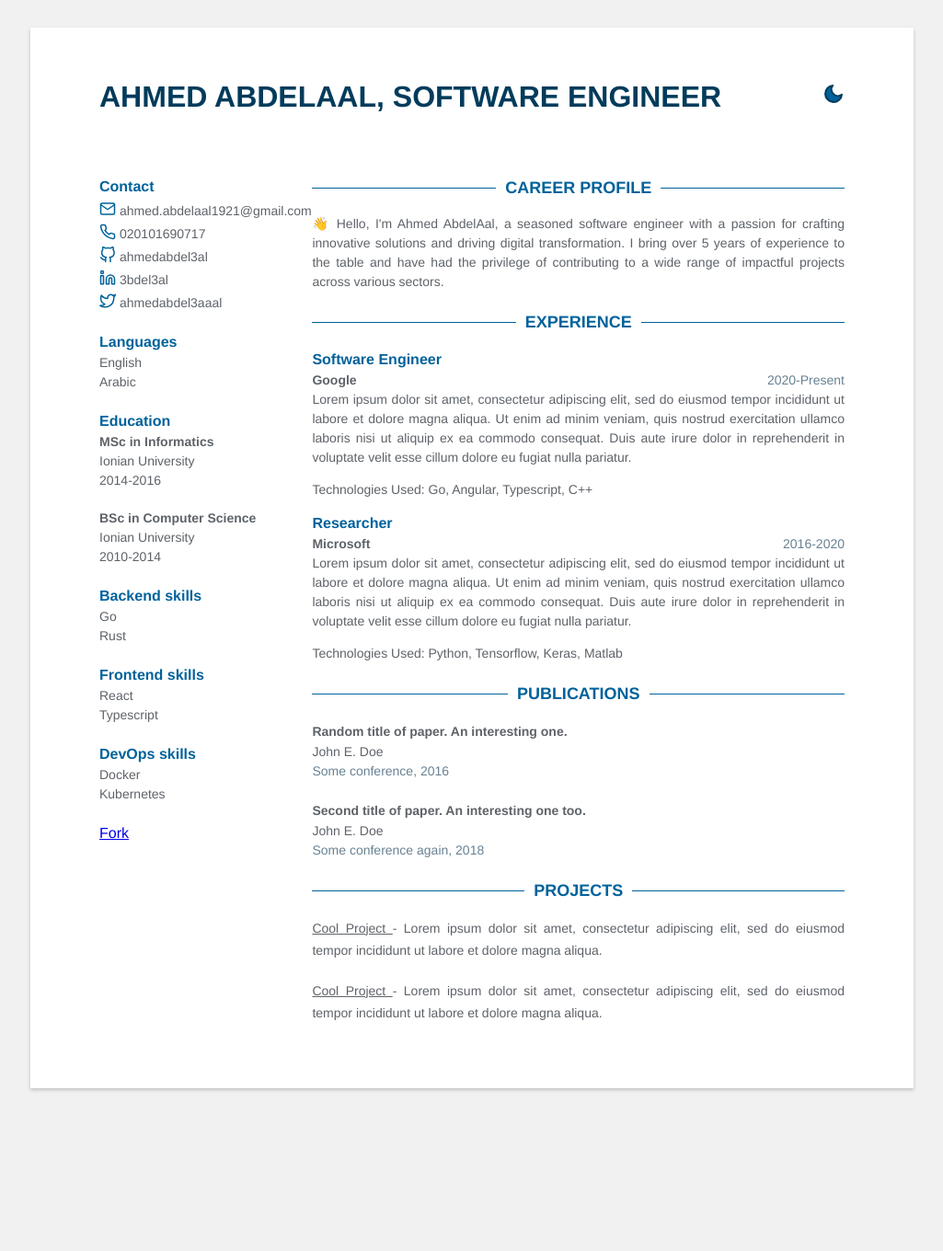
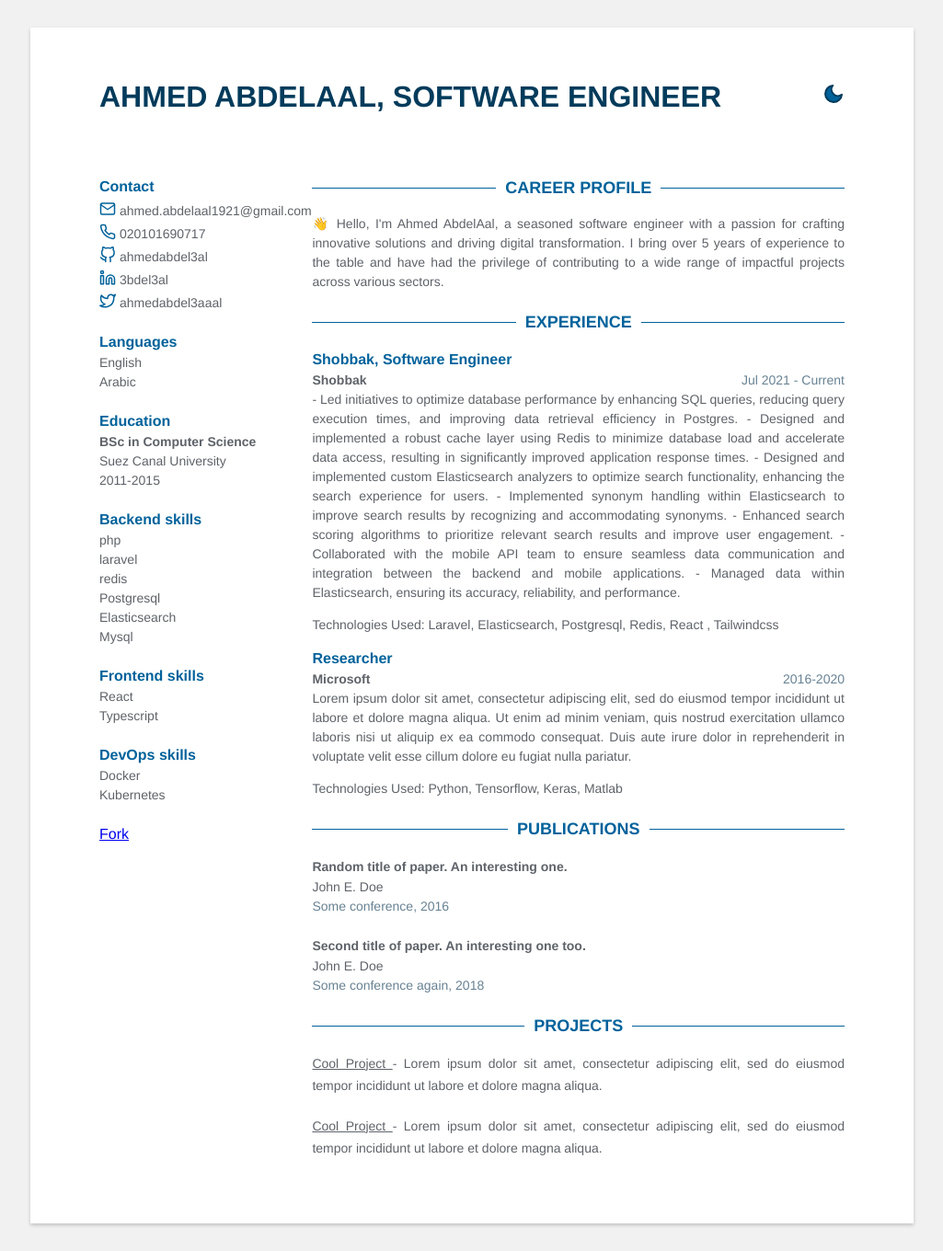
Before and after one commit to ahmedabdel3al/ahmedabdel3al.github.io, a Jekyll site: the page built from index.html, in a window 1280 px wide. Shown: the whole page at 92% size, without its empty margins (127-1152 px from the left). Built offline with Jekyll 4.4.1, drawn with Linux system fonts in a browser that asks for light colours; before the commit the page ends 1213 px from its top, so only the background shows below that.

Commit message:
Update data.yml

```diff
--- a/_data/data.yml
+++ b/_data/data.yml
@@ -15,19 +15,19 @@ languages:
   - idiom: Arabic
 
 education:
-  - degree: MSc in Informatics
-    time: 2014-2016
-    university: Ionian University
-
   - degree: BSc in Computer Science
-    time: 2010-2014
-    university: Ionian University
+    time: 2011-2015
+    university: Suez Canal University
 
 skills:
   - category: Backend
     skill:
-      - Go
-      - Rust
+      - php
+      - laravel
+      - redis
+      - Postgresql
+      - Elasticsearch
+      - Mysql
   - category: Frontend
     skill:
       - React
@@ -44,17 +44,19 @@ profile: |
 
 # Experience
 experience:
-  - role: Software Engineer
-    time: 2020-Present
-    company: Google
+  - role: Shobbak, Software Engineer
+    time: Jul 2021 - Current
+    company: Shobbak
     details: |
-      Lorem ipsum dolor sit amet, consectetur adipiscing elit, sed do eiusmod
-      tempor incididunt ut labore et dolore magna aliqua. Ut enim ad minim veniam,
-      quis nostrud exercitation ullamco laboris nisi ut aliquip ex ea commodo consequat.
-      Duis aute irure dolor in reprehenderit in voluptate velit esse cillum dolore eu
-      fugiat nulla pariatur.
+      - Led initiatives to optimize database performance by enhancing SQL queries, reducing query execution times, and improving data retrieval efficiency in Postgres.
+      - Designed and implemented a robust cache layer using Redis to minimize database load and accelerate data access, resulting in significantly improved application response times.
+      - Designed and implemented custom Elasticsearch analyzers to optimize search functionality, enhancing the search experience for users.
+      - Implemented synonym handling within Elasticsearch to improve search results by recognizing and accommodating synonyms.
+      - Enhanced search scoring algorithms to prioritize relevant search results and improve user engagement.
+      - Collaborated with the mobile API team to ensure seamless data communication and integration between the backend and mobile applications.
+      - Managed data within Elasticsearch, ensuring its accuracy, reliability, and performance.
     technologies_used: |
-      Go, Angular, Typescript, C++
+      Laravel, Elasticsearch, Postgresql, Redis, React , Tailwindcss
 
   - role: Researcher
     time: 2016-2020
```
